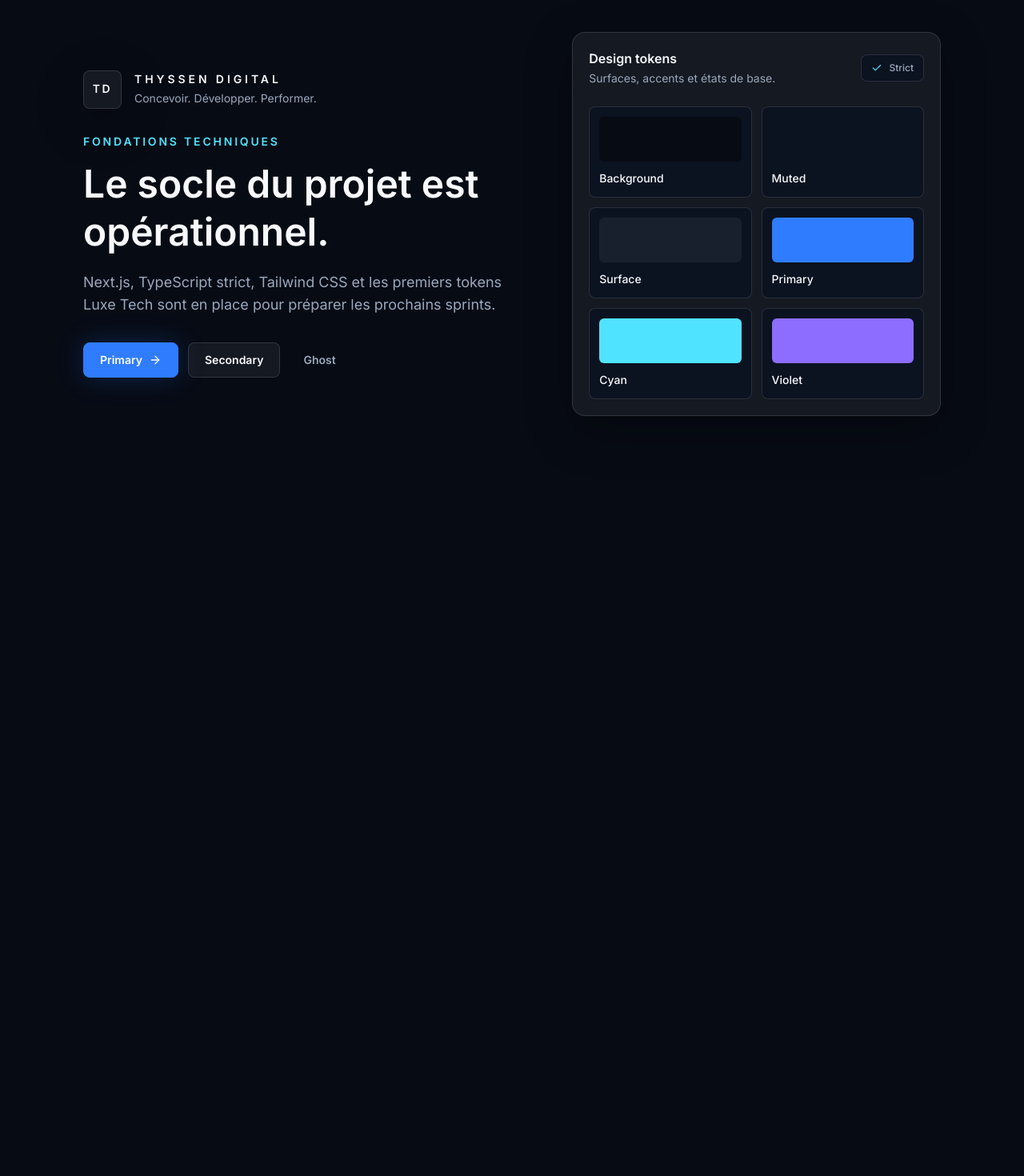
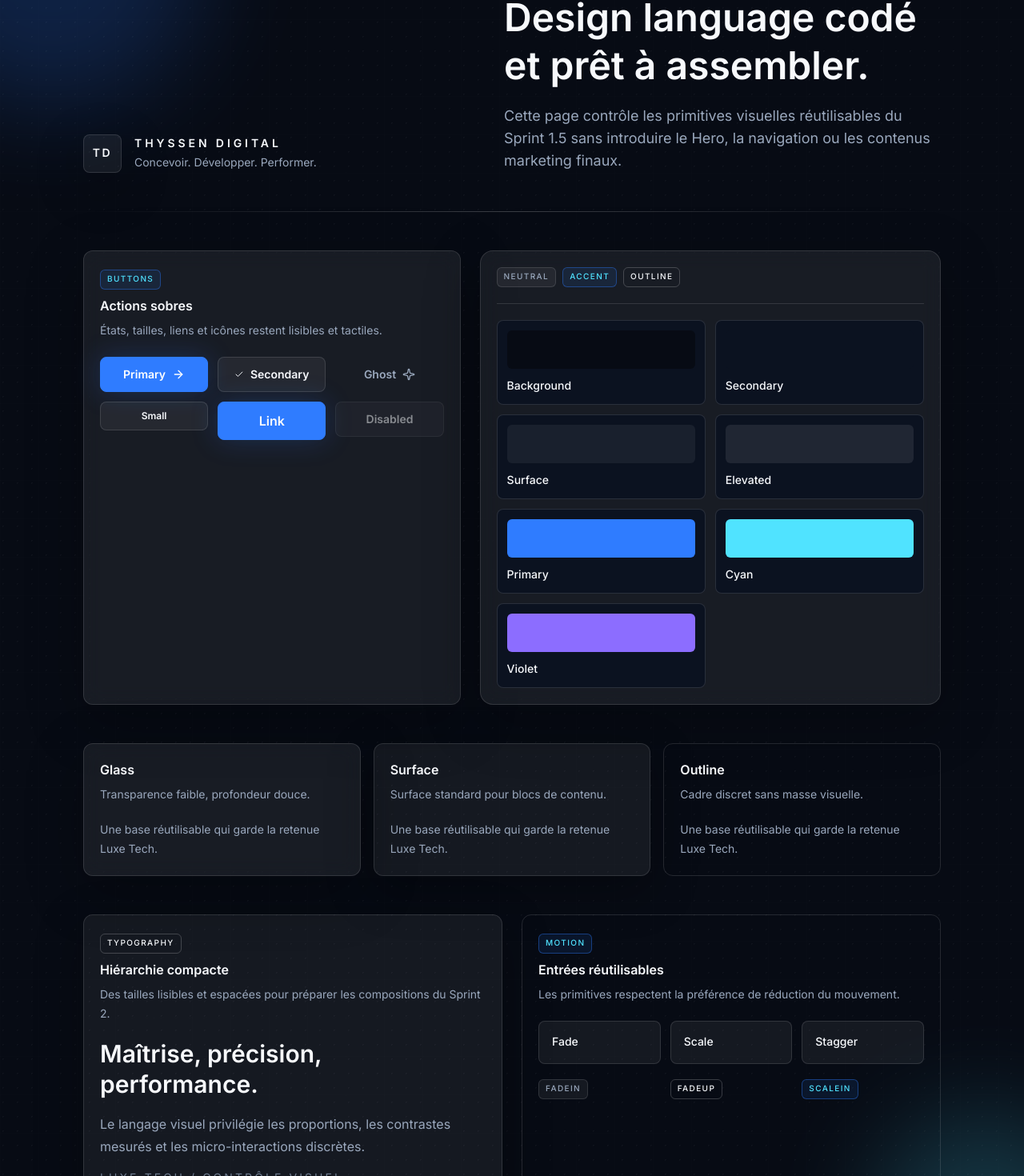
Before and after one commit to FrederikThyssen/thyssen-digital, a Next.js app: page / in a window 1280 px wide. Shown: the part 120-1590 px from the top of the page at 80% size. Before the commit the page ends 800 px from the top, so only its background shows below. Built offline with nearby package versions, Linux system fonts and the light colour scheme.

Commit message:
docs: document the design language

```diff
--- a/src/app/page.tsx
+++ b/src/app/page.tsx
@@ -1,23 +1,59 @@
-import { ArrowRight, Check } from "lucide-react";
+import { ArrowRight, Check, Sparkle } from "lucide-react";
 
+import {
+  BackgroundGlow,
+  BackgroundGrid,
+  NoiseOverlay,
+} from "@/components/backgrounds";
+import { FadeIn, FadeUp, ScaleIn, Stagger, StaggerItem } from "@/components/motion";
+import { Badge } from "@/components/ui/badge";
+import { BrandMarkPlaceholder } from "@/components/ui/brand-mark-placeholder";
 import { Button } from "@/components/ui/button";
+import {
+  Card,
+  CardContent,
+  CardDescription,
+  CardHeader,
+  CardTitle,
+} from "@/components/ui/card";
 import { Container } from "@/components/ui/container";
+import { Divider } from "@/components/ui/divider";
+import { GlassPanel } from "@/components/ui/glass-panel";
 import { SectionHeading } from "@/components/ui/section-heading";
 import { BRAND_NAME, BRAND_SIGNATURE } from "@/lib/constants";
 
+const colorSamples = [
+  ["Background", "bg-background"],
+  ["Secondary", "bg-background-secondary"],
+  ["Surface", "bg-surface"],
+  ["Elevated", "bg-surface-elevated"],
+  ["Primary", "bg-primary"],
+  ["Cyan", "bg-accent-cyan"],
+  ["Violet", "bg-accent-violet"],
+];
+
 export default function Home() {
   return (
-    <main id="contenu" className="flex min-h-screen items-center py-16 sm:py-24">
-      {/* Page de controle temporaire: a remplacer au Sprint 2. */}
-      <Container className="grid gap-12 lg:grid-cols-[1.1fr_0.9fr] lg:items-center">
-        <section className="space-y-8">
+    <main
+      id="contenu"
+      className="relative isolate min-h-screen overflow-hidden py-12 sm:py-16 lg:py-20"
+    >
+      {/* Galerie de controle temporaire: a remplacer ou refondre au Sprint 2. */}
+      <BackgroundGrid />
+      <BackgroundGlow position="top-left" size="lg" tone="blue" />
+      <BackgroundGlow
+        className="hidden sm:block"
+        intensity="low"
+        position="bottom-right"
+        size="md"
+        tone="cyan"
+      />
+      <NoiseOverlay />
+
+      <Container className="space-y-12">
+        <FadeUp className="grid gap-8 lg:grid-cols-[0.95fr_1.05fr] lg:items-end">
           <div className="flex items-center gap-4">
-            <div
-              aria-hidden="true"
-              className="grid size-12 place-items-center rounded-md border border-border bg-surface text-sm font-semibold tracking-[0.18em] text-foreground shadow-soft"
-            >
-              TD
-            </div>
+            <BrandMarkPlaceholder />
             <div>
               <p className="text-sm font-semibold tracking-[0.28em] text-foreground">
                 {BRAND_NAME}
@@ -29,59 +65,145 @@ export default function Home() {
           </div>
 
           <SectionHeading
+            className="lg:justify-self-end"
             eyebrow="Fondations techniques"
-            title="Le socle du projet est opérationnel."
-            description="Next.js, TypeScript strict, Tailwind CSS et les premiers tokens Luxe Tech sont en place pour préparer les prochains sprints."
+            title="Design language codé et prêt à assembler."
+            description="Cette page contrôle les primitives visuelles réutilisables du Sprint 1.5 sans introduire le Hero, la navigation ou les contenus marketing finaux."
           />
+        </FadeUp>
 
-          <div className="flex flex-col gap-3 sm:flex-row">
-            <Button>
-              Primary
-              <ArrowRight aria-hidden="true" className="size-4" />
-            </Button>
-            <Button variant="secondary">Secondary</Button>
-            <Button variant="ghost">Ghost</Button>
-          </div>
+        <Divider variant="gradient" />
+
+        <section className="grid gap-6 lg:grid-cols-[0.9fr_1.1fr]">
+          <Card variant="glass">
+            <CardHeader>
+              <Badge variant="accent">Buttons</Badge>
+              <CardTitle>Actions sobres</CardTitle>
+              <CardDescription>
+                États, tailles, liens et icônes restent lisibles et tactiles.
+              </CardDescription>
+            </CardHeader>
+            <CardContent className="grid gap-3 sm:grid-cols-3">
+              <Button trailingIcon={<ArrowRight aria-hidden="true" className="size-4" />}>
+                Primary
+              </Button>
+              <Button variant="secondary" leadingIcon={<Check aria-hidden="true" className="size-4" />}>
+                Secondary
+              </Button>
+              <Button variant="ghost" trailingIcon={<Sparkle aria-hidden="true" className="size-4" />}>
+                Ghost
+              </Button>
+              <Button size="sm" variant="secondary">
+                Small
+              </Button>
+              <Button size="lg" href="https://thyssen-digital.example">
+                Link
+              </Button>
+              <Button disabled variant="secondary">
+                Disabled
+              </Button>
+            </CardContent>
+          </Card>
+
+          <GlassPanel className="p-5">
+            <div className="mb-5 flex flex-wrap items-center gap-2">
+              <Badge>Neutral</Badge>
+              <Badge variant="accent">Accent</Badge>
+              <Badge variant="outline">Outline</Badge>
+            </div>
+            <Divider />
+            <div className="mt-5 grid gap-3 sm:grid-cols-2">
+              {colorSamples.map(([label, colorClass]) => (
+                <div className="rounded-md border border-border bg-muted p-3" key={label}>
+                  <div className={`mb-3 h-12 rounded-sm ${colorClass}`} />
+                  <p className="text-sm font-medium text-foreground">{label}</p>
+                </div>
+              ))}
+            </div>
+          </GlassPanel>
         </section>
 
-        <section
-          aria-label="Échantillons du design system"
-          className="rounded-xl border border-border bg-surface p-5 shadow-soft"
-        >
-          <div className="mb-6 flex items-center justify-between gap-4">
-            <div>
-              <h2 className="text-base font-semibold text-foreground">
-                Design tokens
+        <section className="grid gap-4 md:grid-cols-3">
+          {[
+            ["glass", "Transparence faible, profondeur douce."],
+            ["surface", "Surface standard pour blocs de contenu."],
+            ["outline", "Cadre discret sans masse visuelle."],
+          ].map(([variant, description]) => (
+            <Card
+              interactive
+              key={variant}
+              variant={variant as "glass" | "surface" | "outline"}
+            >
+              <CardHeader>
+                <CardTitle className="capitalize">{variant}</CardTitle>
+                <CardDescription>{description}</CardDescription>
+              </CardHeader>
+              <CardContent>
+                <p className="text-sm leading-6 text-muted-foreground">
+                  Une base réutilisable qui garde la retenue Luxe Tech.
+                </p>
+              </CardContent>
+            </Card>
+          ))}
+        </section>
+
+        <section className="grid gap-6 lg:grid-cols-2">
+          <Card variant="surface">
+            <CardHeader>
+              <Badge variant="outline">Typography</Badge>
+              <CardTitle>Hiérarchie compacte</CardTitle>
+              <CardDescription>
+                Des tailles lisibles et espacées pour préparer les compositions du
+                Sprint 2.
+              </CardDescription>
+            </CardHeader>
+            <CardContent className="space-y-4">
+              <h2 className="text-3xl font-semibold leading-tight text-foreground">
+                Maîtrise, précision, performance.
               </h2>
-              <p className="mt-1 text-sm text-muted-foreground">
-                Surfaces, accents et états de base.
+              <p className="max-w-xl text-base leading-7 text-muted-foreground">
+                Le langage visuel privilégie les proportions, les contrastes
+                mesurés et les micro-interactions discrètes.
               </p>
-            </div>
-            <span className="inline-flex items-center gap-2 rounded-md border border-border bg-muted px-3 py-2 text-xs font-medium text-muted-foreground">
-              <Check aria-hidden="true" className="size-3.5 text-accent-cyan" />
-              Strict
-            </span>
-          </div>
+              <p className="text-sm uppercase tracking-[0.22em] text-subtle-foreground">
+                Luxe Tech / contrôle visuel
+              </p>
+            </CardContent>
+          </Card>
 
-          <div className="grid gap-3 sm:grid-cols-2">
-            {[
-              ["Background", "bg-background"],
-              ["Muted", "bg-muted"],
-              ["Surface", "bg-surface"],
-              ["Primary", "bg-primary"],
-              ["Cyan", "bg-accent-cyan"],
-              ["Violet", "bg-accent-violet"],
-            ].map(([label, colorClass]) => (
-              <div
-                className="rounded-md border border-border bg-muted p-3"
-                key={label}
-              >
-                <div className={`mb-3 h-14 rounded-sm ${colorClass}`} />
-                <p className="text-sm font-medium text-foreground">{label}</p>
+          <Card variant="outline">
+            <CardHeader>
+              <Badge variant="accent">Motion</Badge>
+              <CardTitle>Entrées réutilisables</CardTitle>
+              <CardDescription>
+                Les primitives respectent la préférence de réduction du mouvement.
+              </CardDescription>
+            </CardHeader>
+            <CardContent>
+              <Stagger className="grid gap-3 sm:grid-cols-3">
+                {["Fade", "Scale", "Stagger"].map((label) => (
+                  <StaggerItem key={label}>
+                    <div className="rounded-md border border-border bg-surface p-4 text-sm font-medium text-foreground">
+                      {label}
+                    </div>
+                  </StaggerItem>
+                ))}
+              </Stagger>
+              <div className="mt-4 grid gap-3 sm:grid-cols-3">
+                <FadeIn>
+                  <Badge>FadeIn</Badge>
+                </FadeIn>
+                <FadeUp>
+                  <Badge variant="outline">FadeUp</Badge>
+                </FadeUp>
+                <ScaleIn>
+                  <Badge variant="accent">ScaleIn</Badge>
+                </ScaleIn>
               </div>
-            ))}
-          </div>
+            </CardContent>
+          </Card>
         </section>
+
       </Container>
     </main>
   );
```
Also changed, not shown: 3 other files (tests, documents, lock files or other folders).
